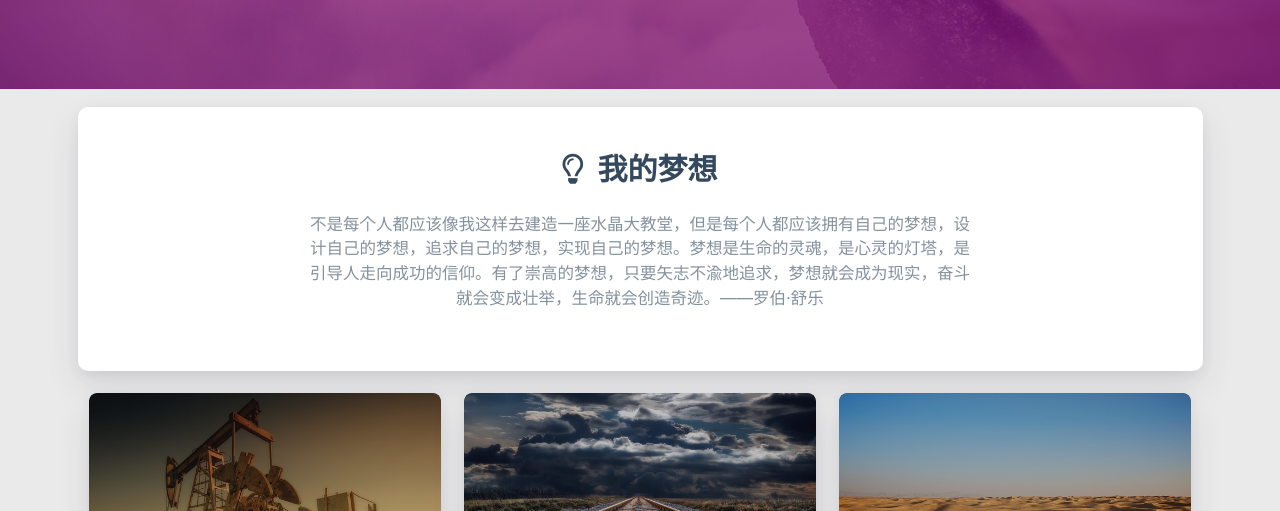
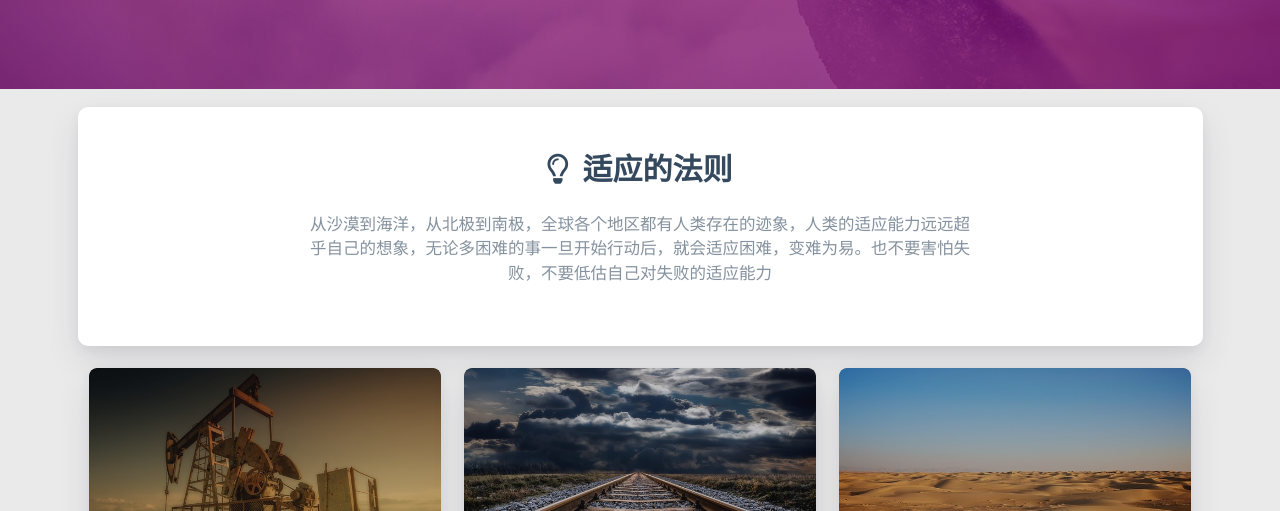
Before and after one commit to zicomg/zicomg.github.io, a plain HTML site: page index.html in a window 1280 px wide. Shown: the part 711-1222 px from the top of the page. Drawn offline with nearby package versions, Linux system fonts and the light colour scheme; some packages are replaced by stand-ins of ours; no server answers; a script that the page names is missing.

Commit message:
Site updated: 2022-01-17 13:58:17

```diff
--- a/index.html
+++ b/index.html
@@ -522,12 +522,12 @@
                         <div class="dream">
 
     <div class="title center-align">
-        <i class="far fa-lightbulb"></i>&nbsp;&nbsp;我的梦想
+        <i class="far fa-lightbulb"></i>&nbsp;&nbsp;适应的法则
     </div>
 
     <div class="row">
         <div class="col l8 offset-l2 m10 offset-m1 s10 offset-s1 center-align text">
-            不是每个人都应该像我这样去建造一座水晶大教堂，但是每个人都应该拥有自己的梦想，设计自己的梦想，追求自己的梦想，实现自己的梦想。梦想是生命的灵魂，是心灵的灯塔，是引导人走向成功的信仰。有了崇高的梦想，只要矢志不渝地追求，梦想就会成为现实，奋斗就会变成壮举，生命就会创造奇迹。——罗伯·舒乐
+            从沙漠到海洋，从北极到南极，全球各个地区都有人类存在的迹象，人类的适应能力远远超乎自己的想象，无论多困难的事一旦开始行动后，就会适应困难，变难为易。也不要害怕失败，不要低估自己对失败的适应能力
         </div>
     </div>
 </div>
```
